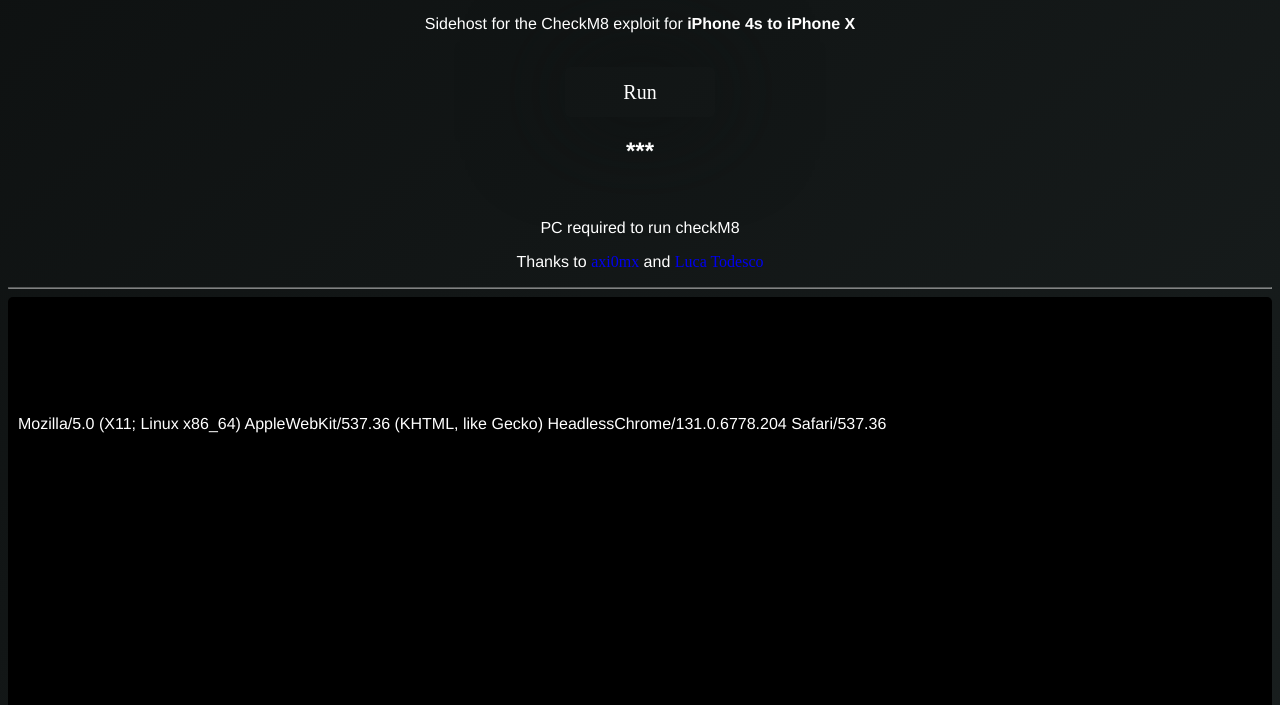
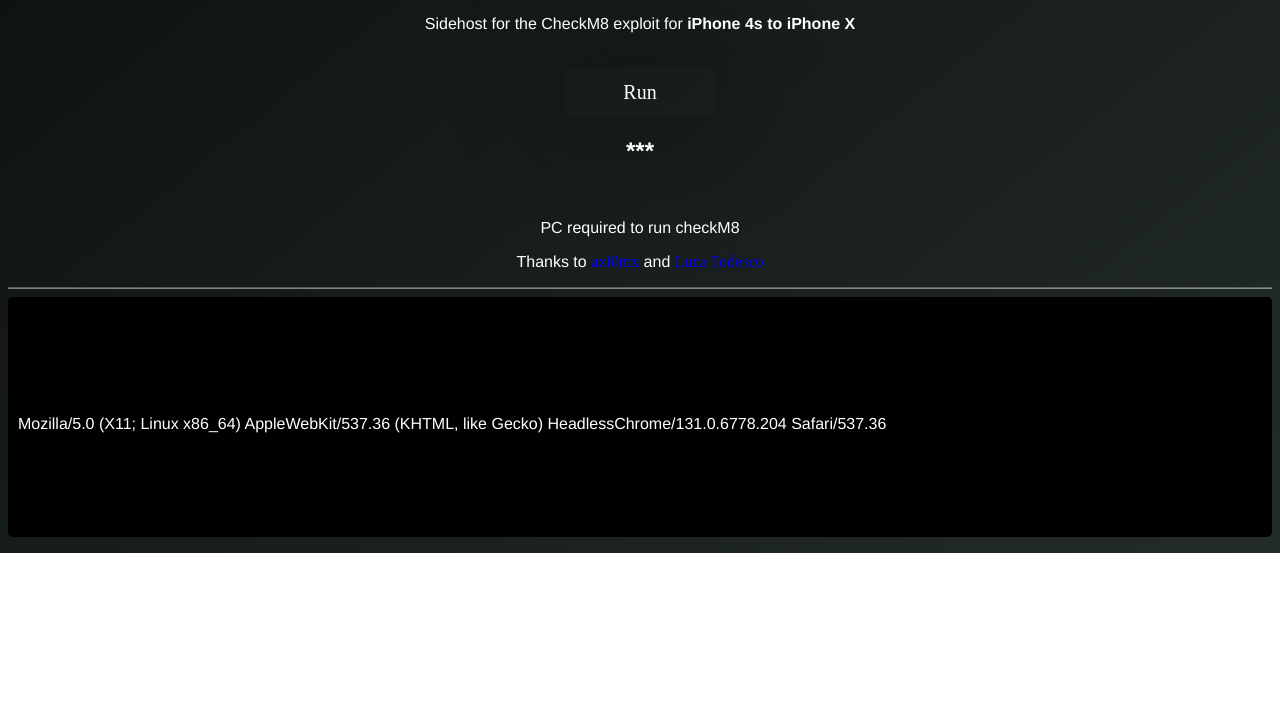
Before and after one commit to Khizar2111/Khizar2111.github.io, a plain HTML site: page index.html in a window 1280 px wide. Shown: the part 95-800 px from the top of the page. Drawn offline with Linux system fonts and the light colour scheme; a script that the page names is missing.

Commit message:
Update index.html

```diff
--- a/index.html
+++ b/index.html
@@ -120,7 +120,7 @@ padding-top: 10px;
 
                 opacity: 1000;
 
-                height: 2302px;
+                height: 230px;
 
                 border-radius: 5px;
 
```
